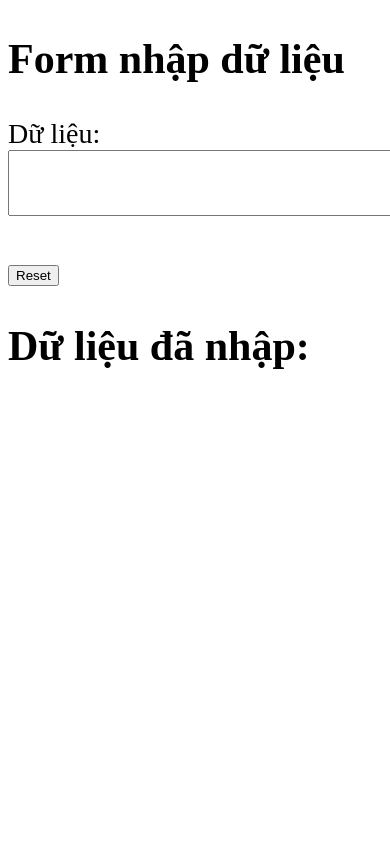
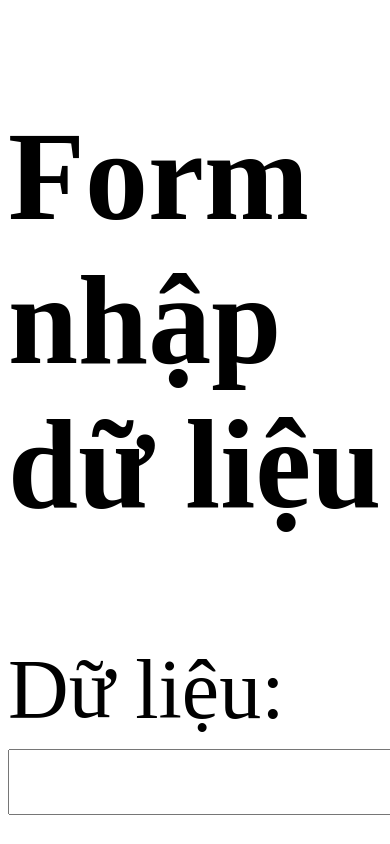
Before and after one commit to Nghi05032001/WEB-A, a plain HTML site: page index.html in a window 390 px wide. Shown: the top 844 px of the page. Drawn offline with Linux system fonts and the light colour scheme.

Commit message:
Update index.html

```diff
--- a/index.html
+++ b/index.html
@@ -4,11 +4,11 @@
     <title>Trang web của tôi</title>
     <style>
         body {
-            font-size: 32px;
+            font-size: 96px;
         }
         @media screen and (max-width: 600px) {
             body {
-                font-size: 28px;
+                font-size: 84px;
             }
         }
     </style>
```
